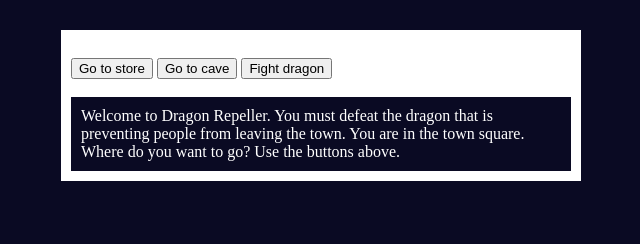
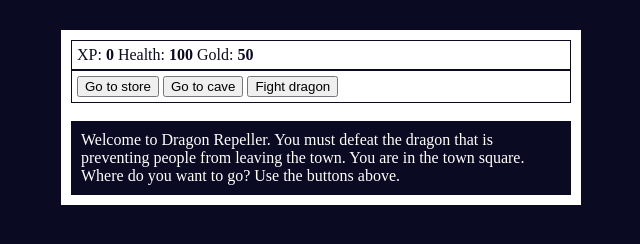
Before and after one commit to moorcode/algorithms-and-data-structures, a plain HTML site: page role-playing-game/index.html in a window 1280 px wide. Shown: the whole page, without its empty margins (319-959 px from the left). Drawn offline with Linux system fonts and the light colour scheme.

Commit message:
Step 24 RPG

```diff
--- a/role-playing-game/styles.css
+++ b/role-playing-game/styles.css
@@ -16,3 +16,9 @@ body {
     margin: 30px auto 0px;
     padding: 10px;
 }
+
+#controls, #stats {
+    border: 1px solid #0a0a23;
+    color: #0a0a23;
+    padding: 5px;
+}
```
Also changed, not shown: 1 other file.
